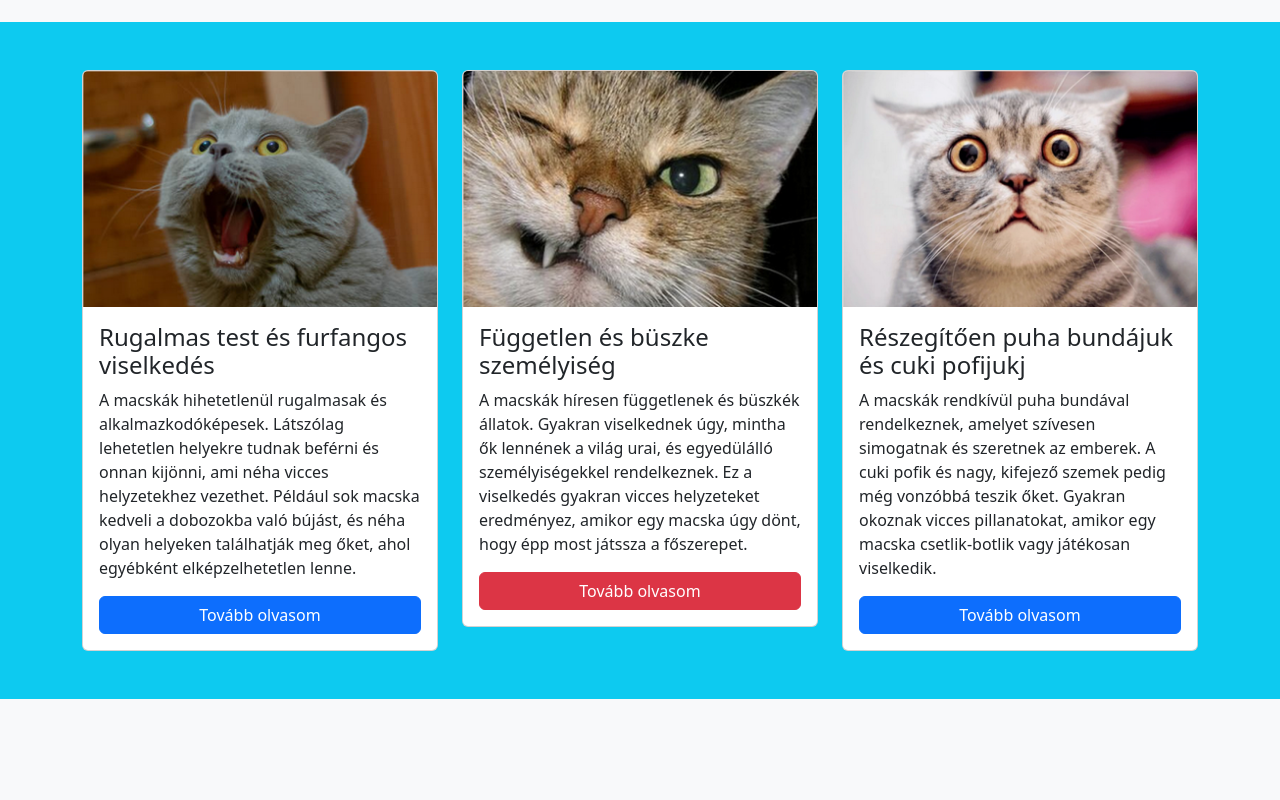
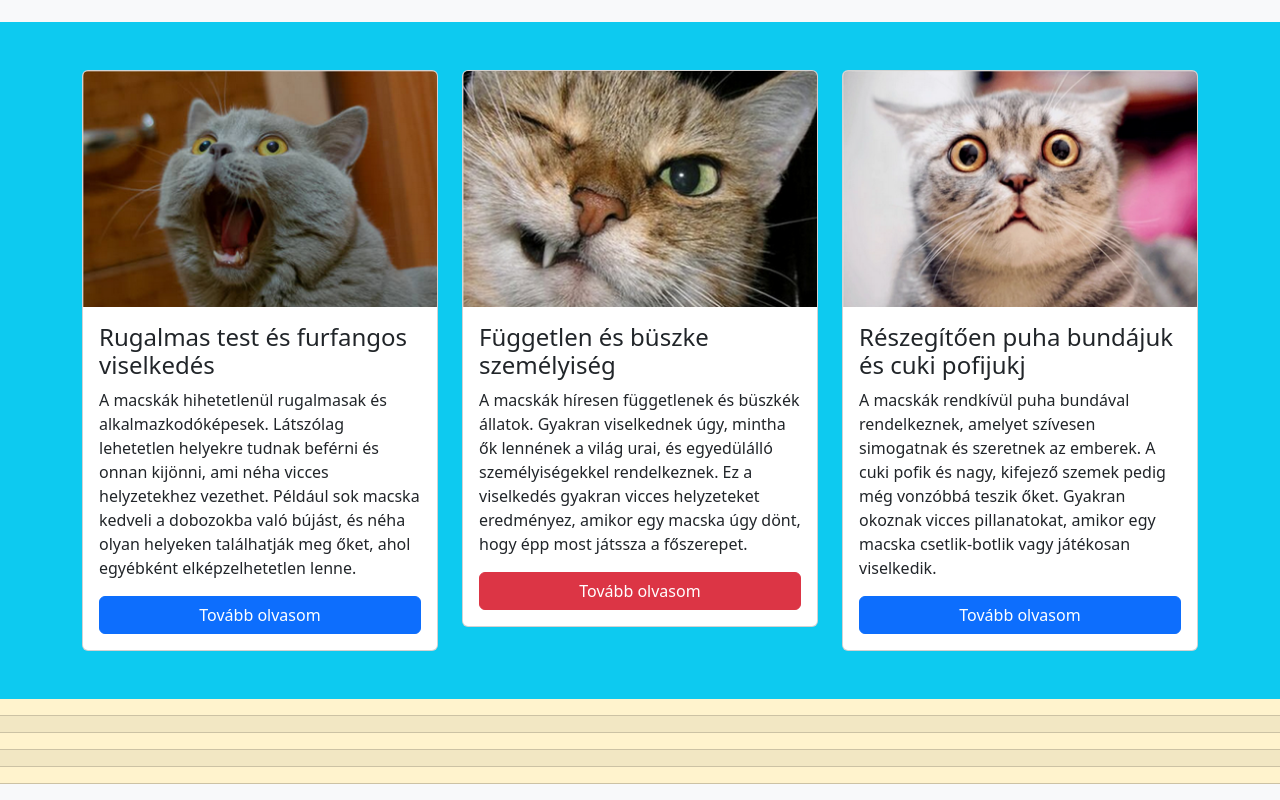
Before and after one commit to Tomikaaa680/cica2, a plain HTML site: page index.html in a window 1280 px wide. Shown: the part 613-1413 px from the top of the page. Before the commit the page ends 1312 px from the top, so only its background shows below. Drawn offline with nearby package versions, Linux system fonts and the light colour scheme.

Commit message:
kesz a tablazat elso resze

```diff
--- a/index.html
+++ b/index.html
@@ -112,7 +112,9 @@
             <div class="card-body">
               <h4 class="card-title">
                 Független és büszke személyiség</h4>
-              <p class="card-text">A macskák híresen függetlenek és büszkék állatok. Gyakran viselkednek úgy, mintha ők lennének a világ urai, és egyedülálló személyiségekkel rendelkeznek. Ez a viselkedés gyakran vicces helyzeteket eredményez, amikor egy macska úgy dönt, hogy épp most játssza a főszerepet.</p>
+              <p class="card-text">A macskák híresen függetlenek és büszkék állatok. Gyakran viselkednek úgy, mintha ők
+                lennének a világ urai, és egyedülálló személyiségekkel rendelkeznek. Ez a viselkedés gyakran vicces
+                helyzeteket eredményez, amikor egy macska úgy dönt, hogy épp most játssza a főszerepet.</p>
               <a href="#" class="btn btn-danger w-100">Tovább olvasom</a>
             </div>
           </div>
@@ -124,7 +126,9 @@
             <div class="card-body">
               <h4 class="card-title">
                 Részegítően puha bundájuk és cuki pofijukj</h4>
-              <p class="card-text">A macskák rendkívül puha bundával rendelkeznek, amelyet szívesen simogatnak és szeretnek az emberek. A cuki pofik és nagy, kifejező szemek pedig még vonzóbbá teszik őket. Gyakran okoznak vicces pillanatokat, amikor egy macska csetlik-botlik vagy játékosan viselkedik.</p>
+              <p class="card-text">A macskák rendkívül puha bundával rendelkeznek, amelyet szívesen simogatnak és
+                szeretnek az emberek. A cuki pofik és nagy, kifejező szemek pedig még vonzóbbá teszik őket. Gyakran
+                okoznak vicces pillanatokat, amikor egy macska csetlik-botlik vagy játékosan viselkedik.</p>
               <a href="#" class="btn btn-primary w-100">Tovább olvasom</a>
             </div>
           </div>
@@ -135,9 +139,46 @@
     </div>
   </section>
 
-  <main>
+  <section>
+    <div class="row">
+      <div class="col-12">
+        <div class="table-responsive">
+           <table class="table table-warning table-striped table-hover">
+             <thead>
+               <tr>
+                 <th></th>
+                 <th></th>
+                 <th></th>
+               </tr>
+             </thead>
+             <tbody>
+               <tr>
+                 <td></td>
+                 <td></td>
+                 <td></td>
+               </tr>
+               <tr>
+                 <td></td>
+                 <td></td>
+                 <td></td>
+               </tr>
+               <tr>
+                 <td></td>
+                 <td></td>
+                 <td></td>
+               </tr>
+               <tr>
+                 <td></td>
+                 <td></td>
+                 <td></td>
+               </tr>
+             </tbody>
+           </table>
+        </div>
+      </div>
+    </div>
+  </section>
 
-  </main>
   <footer>
 
   </footer>
```
